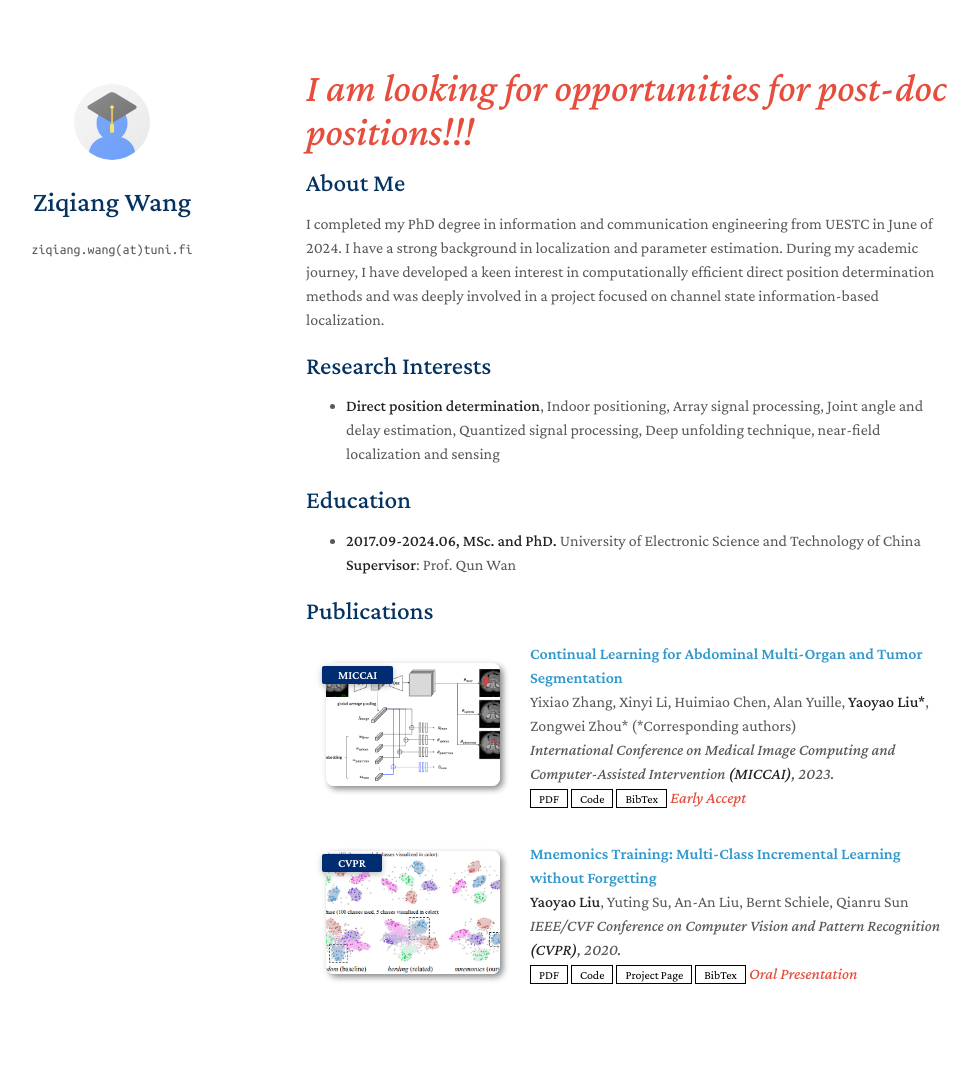
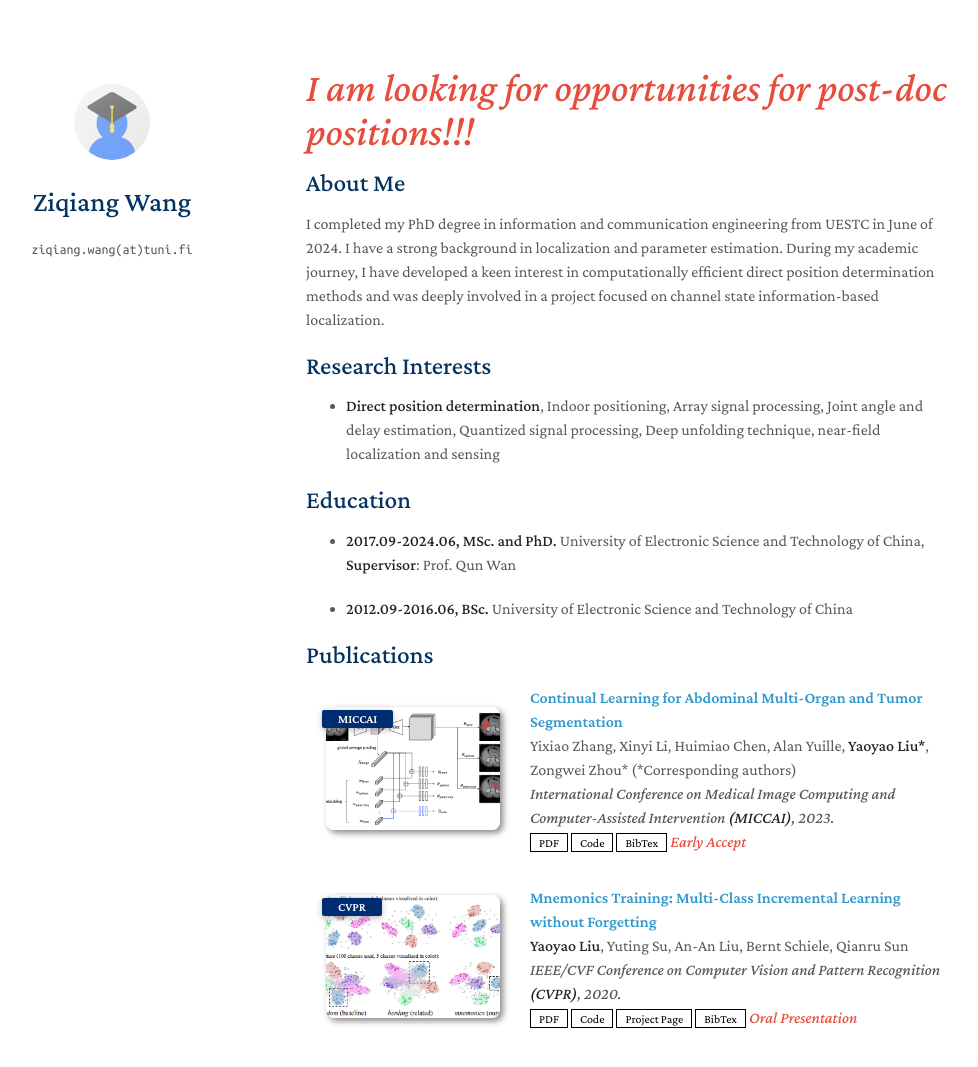
Before and after one commit to ZQiang-Wang/ZQiang-Wang.github.io, a Jekyll site: the page built from index.md, in a window 1280 px wide and 1156 px high. Shown: the top 1067 px of the window, without its empty margins (164-1142 px from the left). Built offline with Jekyll 4.4.1, drawn with Linux system fonts in a browser that asks for light colours; a style sheet for code colours, icons or effects is not loaded; our own code applies the rules of GitHub Pages for plain Markdown files.

Commit message:
Update index.md

```diff
--- a/index.md
+++ b/index.md
@@ -17,6 +17,9 @@ I completed my PhD degree in information and communication engineering from UEST
 ## Education
 
 - **2017.09-2024.06, MSc. and PhD.**
-University of Electronic Science and Technology of China **Supervisor**: Prof. Qun Wan
+University of Electronic Science and Technology of China, **Supervisor**: Prof. Qun Wan
+
+- **2012.09-2016.06, BSc.**
+University of Electronic Science and Technology of China
 
 {% include_relative _includes/publications.md %}
```
